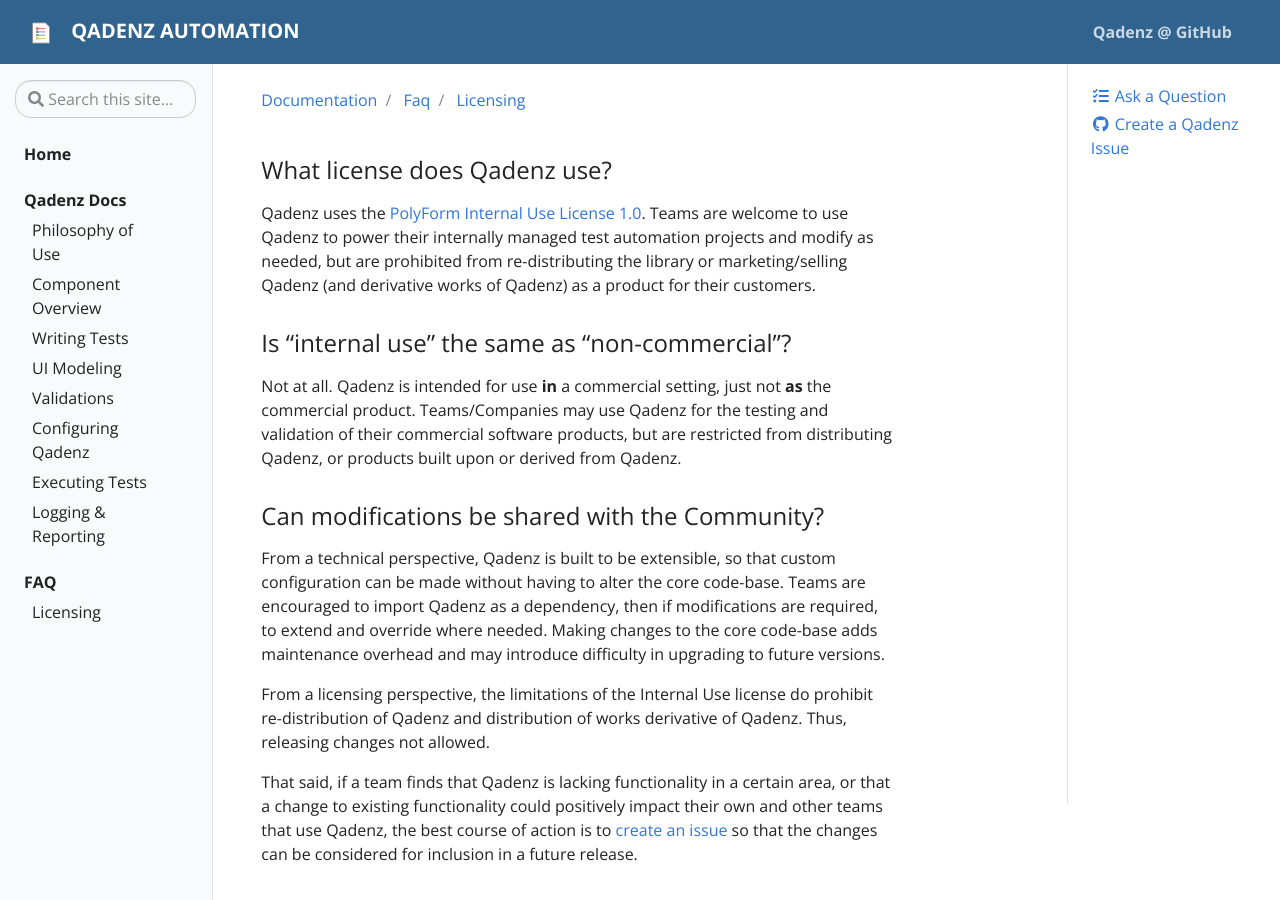
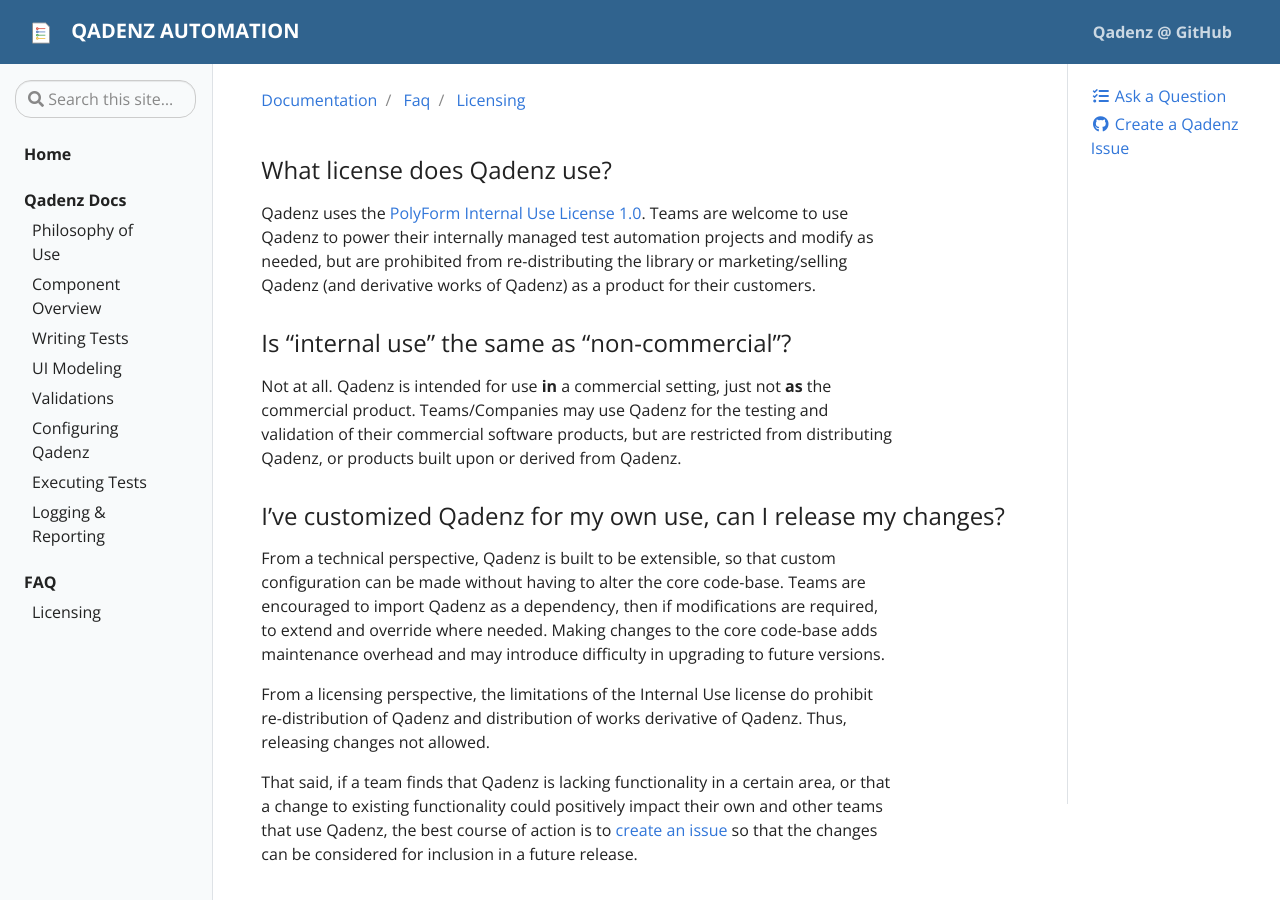
Before and after one commit to qadenz/qadenz.github.io, a Jekyll site: the page built from _docs/faq/licensing.md, in a window 1280 px wide and 900 px high. Built offline with Jekyll 4.4.1, drawn with Linux system fonts in a browser that asks for light colours.

Commit message:
Edits to Licensing FAQ

```diff
--- a/_docs/faq/licensing.md
+++ b/_docs/faq/licensing.md
@@ -12,7 +12,7 @@ Qadenz uses the [PolyForm Internal Use License 1.0](https://polyformproject.org/
 
 Not at all. Qadenz is intended for use **in** a commercial setting, just not **as** the commercial product. Teams/Companies may use Qadenz for the testing and validation of their commercial software products, but are restricted from distributing Qadenz, or products built upon or derived from Qadenz.
 
-### Can modifications be shared with the Community?
+### I've customized Qadenz for my own use, can I release my changes?
 
 From a technical perspective, Qadenz is built to be extensible, so that custom configuration can be made without having to alter the core code-base. Teams are encouraged to import Qadenz as a dependency, then if modifications are required, to extend and override where needed. Making changes to the core code-base adds maintenance overhead and may introduce difficulty in upgrading to future versions.
 
```
